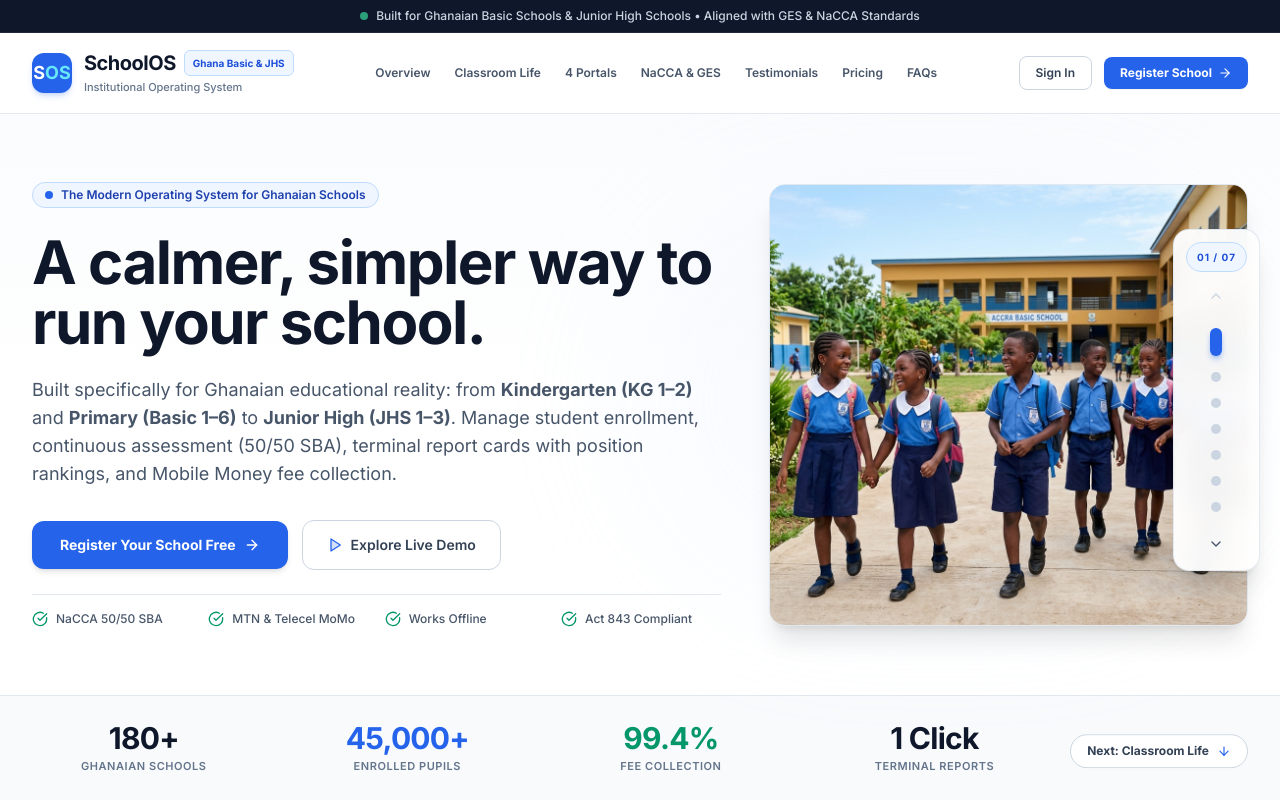
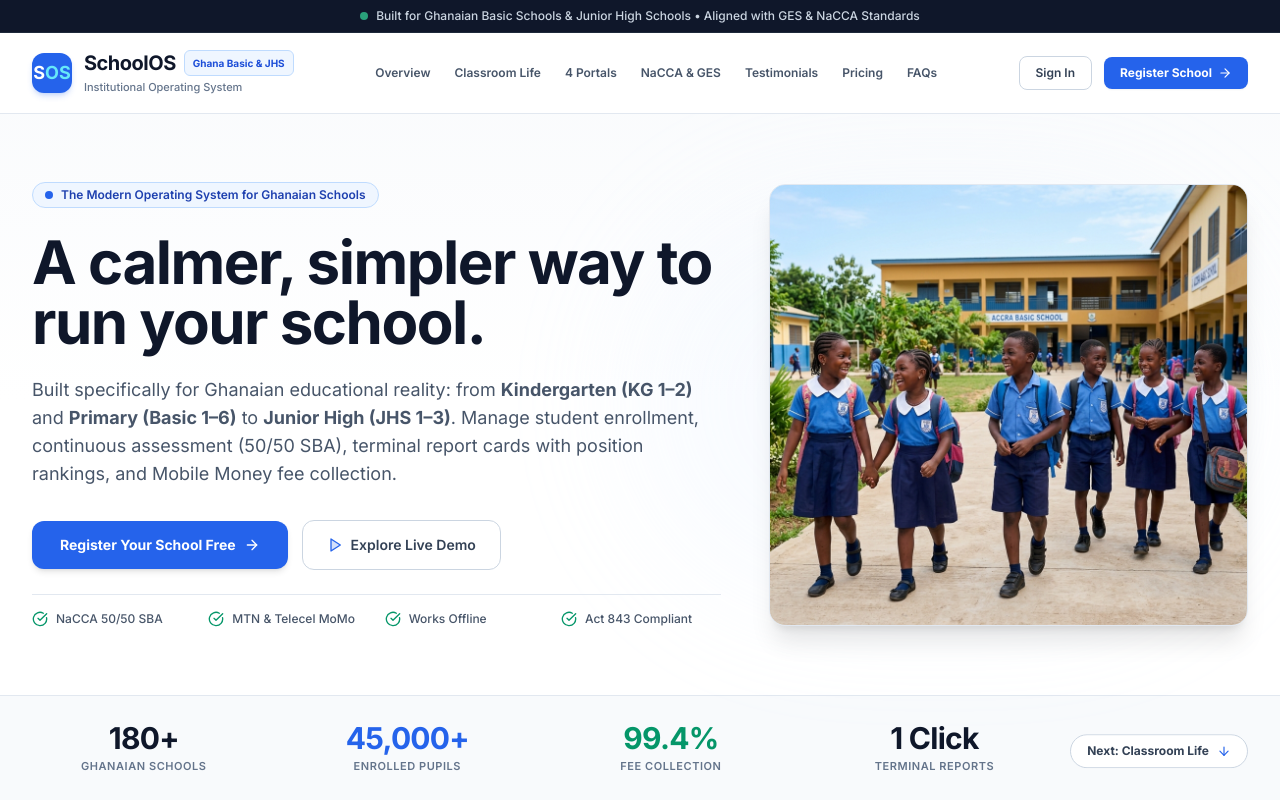
Before and after one commit to Elijahamet/JHS-PROJECT, a React (Vite) app: page / in a window 1280 px wide. Built offline with nearby package versions, Linux system fonts and the light colour scheme.

Commit message:
Remove floating page indicator dock and mobile bottom bar from landing page

```diff
--- a/src/components/landing/LandingPageView.tsx
+++ b/src/components/landing/LandingPageView.tsx
@@ -42,20 +42,7 @@
   const [activePortalTab, setActivePortalTab] = useState<'admin' | 'teacher' | 'bursar' | 'parent'>('admin');
   const [openFaq, setOpenFaq] = useState<number | null>(0);
   const [billingCycle, setBillingCycle] = useState<'term' | 'annual'>('term');
-  const [currentPage, setCurrentPage] = useState<number>(1);
-
   const containerRef = useRef<HTMLDivElement>(null);
-
-  // Defined 7 distinct page slides
-  const pages = [
-    { id: 'page-1', title: 'Overview & Hero', number: '01' },
-    { id: 'page-2', title: 'Classroom Life', number: '02' },
-    { id: 'page-3', title: '4 Specialized Portals', number: '03' },
-    { id: 'page-4', title: 'NaCCA & GES Standards', number: '04' },
-    { id: 'page-5', title: 'Educator Reviews', number: '05' },
-    { id: 'page-6', title: 'Plans & Pricing', number: '06' },
-    { id: 'page-7', title: 'FAQs & Support', number: '07' },
-  ];
 
   // Smooth scroll to target page
   const scrollToPage = (pageIndex: number) => {
@@ -63,63 +50,8 @@
     const element = document.getElementById(pageId);
     if (element) {
       element.scrollIntoView({ behavior: 'smooth', block: 'start' });
-      setCurrentPage(pageIndex);
     }
   };
-
-  const handleNextPage = () => {
-    if (currentPage < pages.length) {
-      scrollToPage(currentPage + 1);
-    }
-  };
-
-  const handlePrevPage = () => {
-    if (currentPage > 1) {
-      scrollToPage(currentPage - 1);
-    }
-  };
-
-  // Observe scroll position to update current page indicator
-  useEffect(() => {
-    const container = containerRef.current;
-    if (!container) return;
-
-    const handleScroll = () => {
-      const scrollPos = container.scrollTop + container.clientHeight / 3;
-      pages.forEach((page, idx) => {
-        const el = document.getElementById(page.id);
-        if (el) {
-          const top = el.offsetTop;
-          const height = el.offsetHeight;
-          if (scrollPos >= top && scrollPos < top + height) {
-            setCurrentPage(idx + 1);
-          }
-        }
-      });
-    };
-
-    container.addEventListener('scroll', handleScroll, { passive: true });
-    return () => container.removeEventListener('scroll', handleScroll);
-  }, []);
-
-  // Keyboard navigation support: ArrowDown/ArrowUp, PageDown/PageUp
-  useEffect(() => {
-    const handleKeyDown = (e: KeyboardEvent) => {
-      if (e.target instanceof HTMLInputElement || e.target instanceof HTMLTextAreaElement) {
-        return;
-      }
-      if (e.key === 'ArrowDown' || e.key === 'PageDown') {
-        e.preventDefault();
-        handleNextPage();
-      } else if (e.key === 'ArrowUp' || e.key === 'PageUp') {
-        e.preventDefault();
-        handlePrevPage();
-      }
-    };
-
-    window.addEventListener('keydown', handleKeyDown);
-    return () => window.removeEventListener('keydown', handleKeyDown);
-  }, [currentPage]);
 
   // Launch live interactive demo into specific persona
   const handleLaunchRoleDemo = (role: 'school_admin' | 'teacher' | 'accountant' | 'parent') => {
@@ -155,97 +87,7 @@
       ref={containerRef}
       className="page-snap-container bg-white text-slate-900 font-sans antialiased selection:bg-blue-600 selection:text-white relative"
     >
-      {/* =========================================================================
-          FLOATING RIGHT-SIDE PAGE DOCK (Page After Page Indicator & Controls)
-          ========================================================================= */}
-      <aside
-        aria-label="Page navigation"
-        className="fixed right-5 top-1/2 -translate-y-1/2 z-40 hidden lg:flex flex-col items-center gap-2.5 p-3 rounded-2xl bg-white/95 backdrop-blur-md border border-slate-200/90 shadow-xl transition-all duration-300"
-      >
-        {/* Page Counter Badge */}
-        <div className="text-[10px] font-black tracking-widest text-blue-700 bg-blue-50 px-2.5 py-1 rounded-full border border-blue-200 uppercase">
-          0{currentPage} / 0{pages.length}
-        </div>
 
-        {/* Previous Page Button */}
-        <button
-          onClick={handlePrevPage}
-          disabled={currentPage === 1}
-          title="Previous Page (Up Arrow)"
-          className={`p-1.5 rounded-lg transition-colors ${
-            currentPage === 1
-              ? 'text-slate-300 cursor-not-allowed'
-              : 'text-slate-600 hover:text-blue-600 hover:bg-slate-100'
-          }`}
-        >
-          <ChevronUp className="w-4 h-4" />
-        </button>
-
-        {/* Dot Indicators for Each Page */}
-        <div className="flex flex-col gap-2 my-1">
-          {pages.map((p, idx) => {
-            const pageNum = idx + 1;
-            const isActive = currentPage === pageNum;
-            return (
-              <button
-                key={p.id}
-                onClick={() => scrollToPage(pageNum)}
-                title={`Jump to Page ${p.number}: ${p.title}`}
-                className="group relative flex items-center justify-center p-1"
-              >
-                {/* Dot */}
-                <span
-                  className={`block rounded-full transition-all duration-300 ${
-                    isActive
-                      ? 'w-3 h-7 bg-blue-600 shadow-md shadow-blue-500/40'
-                      : 'w-2.5 h-2.5 bg-slate-300 group-hover:bg-slate-400 group-hover:scale-125'
-                  }`}
-                />
-
-                {/* Tooltip Label on Hover */}
-                <span className="absolute right-8 px-2.5 py-1 bg-slate-900 text-white text-[11px] font-semibold rounded-md shadow-lg opacity-0 pointer-events-none group-hover:opacity-100 transition-opacity whitespace-nowrap">
-                  {p.number}. {p.title}
-                </span>
-              </button>
-            );
-          })}
-        </div>
-
-        {/* Next Page Button */}
-        <button
-          onClick={handleNextPage}
-          disabled={currentPage === pages.length}
-          title="Next Page (Down Arrow)"
-          className={`p-1.5 rounded-lg transition-colors ${
-            currentPage === pages.length
-              ? 'text-slate-300 cursor-not-allowed'
-              : 'text-slate-600 hover:text-blue-600 hover:bg-slate-100'
-          }`}
-        >
-          <ChevronDown className="w-4 h-4" />
-        </button>
-      </aside>
-
-      {/* Floating Bottom Page Bar for Mobile / Tablet */}
-      <div className="lg:hidden fixed bottom-4 left-1/2 -translate-x-1/2 z-40 bg-slate-900/90 backdrop-blur-md text-white px-4 py-2 rounded-full shadow-2xl border border-slate-700 flex items-center gap-3 text-xs font-semibold">
-        <button
-          onClick={handlePrevPage}
-          disabled={currentPage === 1}
-          className={`p-1 rounded ${currentPage === 1 ? 'opacity-30' : 'hover:text-blue-400'}`}
-        >
-          <ChevronUp className="w-4 h-4" />
-        </button>
-        <span className="text-[11px] font-bold tracking-wider">
-          PAGE 0{currentPage} / 0{pages.length}
-        </span>
-        <button
-          onClick={handleNextPage}
-          disabled={currentPage === pages.length}
-          className={`p-1 rounded ${currentPage === pages.length ? 'opacity-30' : 'hover:text-blue-400'}`}
-        >
-          <ChevronDown className="w-4 h-4" />
-        </button>
-      </div>
 
       {/* =========================================================================
           PAGE 1: OVERVIEW & HERO
```
